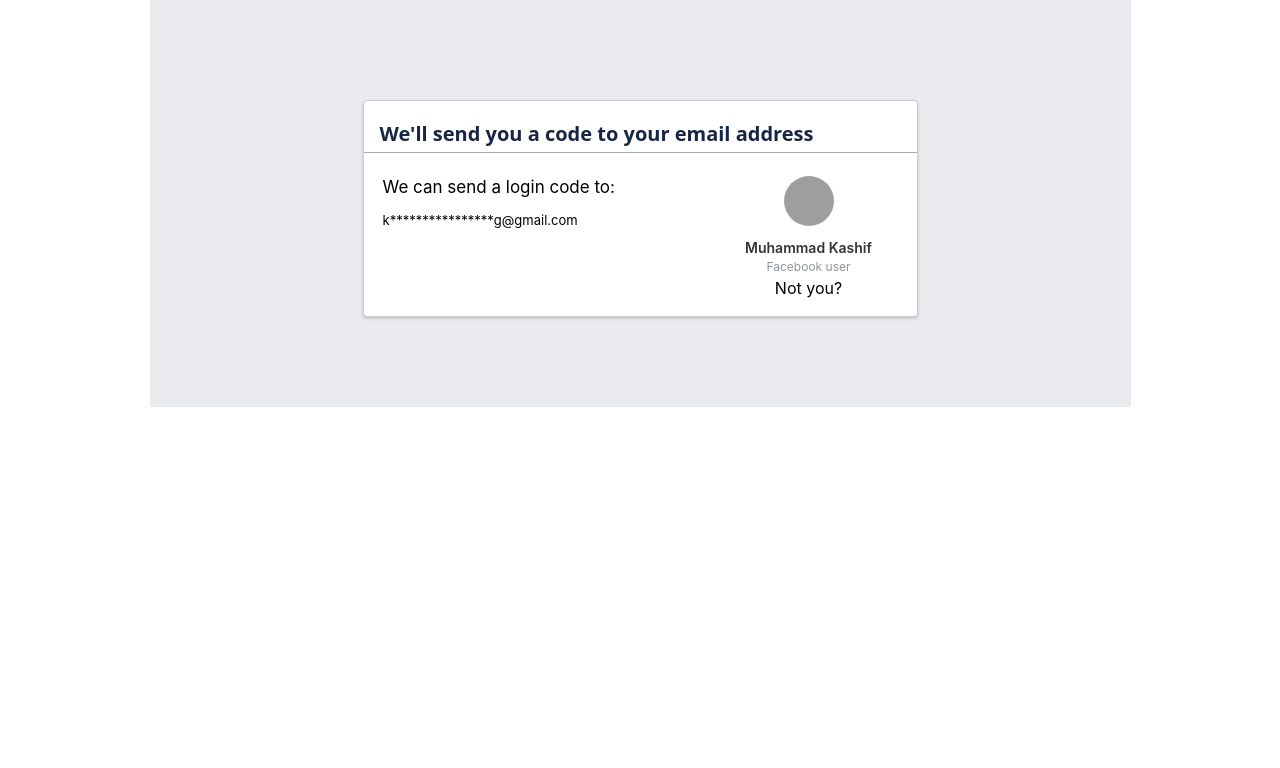
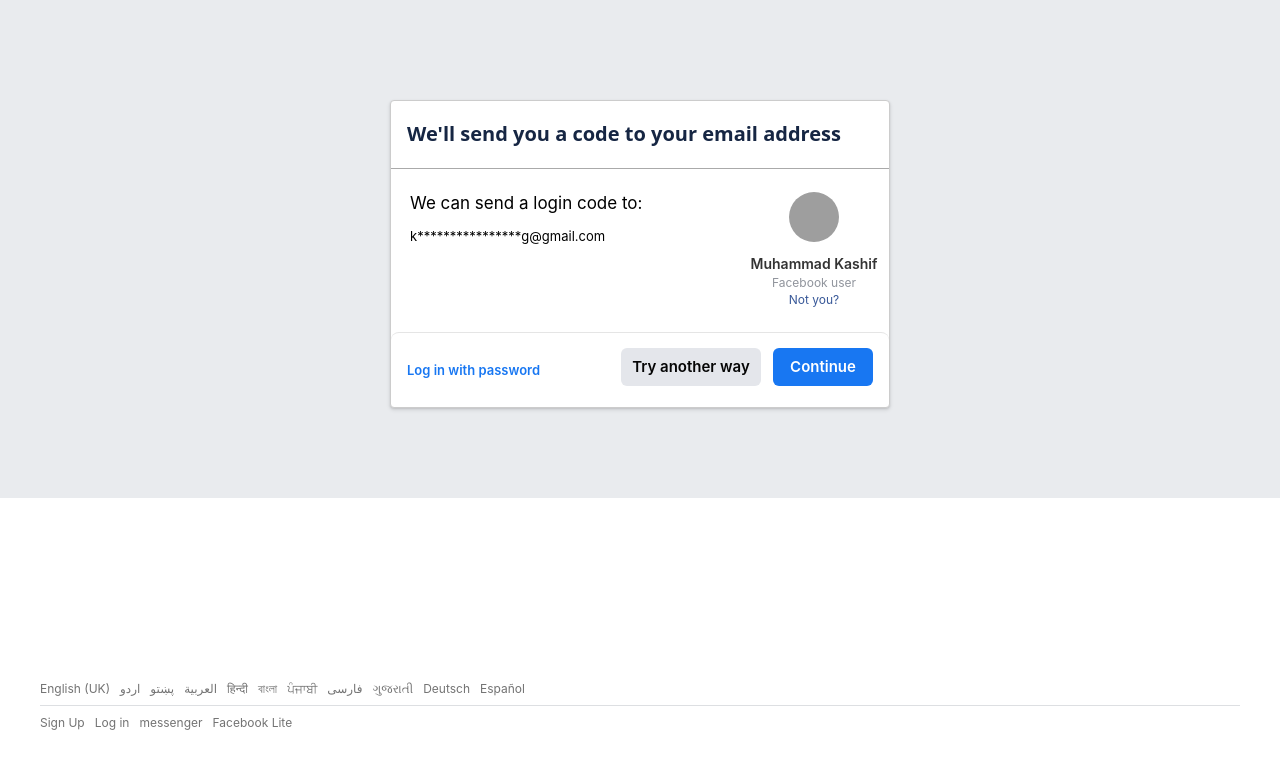
Before and after one commit to kashifshaikh810/facebook-app, a React (Create React App) app: page /recover/forgotPassword in a window 1280 px wide. Shown: the top 768 px of the page. Built offline with nearby package versions, Linux system fonts and the light colour scheme; grey boxes are pictures that could not be loaded.

Commit message:
Implement forgotPassword screen UI is completed

```diff
--- a/src/screens/ForgotPassword/ForgotPassword.css
+++ b/src/screens/ForgotPassword/ForgotPassword.css
@@ -1,6 +1,5 @@
 .forgotPass-container {
-  width: 981px;
-  margin: 0 auto;
+  margin: auto;
   position: relative;
   zoom: 1;
 }
@@ -16,6 +15,7 @@
 .forgotPass-card {
   background-color: #e9ebee;
   padding: 80px 0;
+  @apply max-[560px]:w-[40rem];
 }
 
 .forgotPass-form {
@@ -30,7 +30,7 @@
   background-color: #fff;
   border: 1px solid #ccc;
   box-shadow: 0 1px 2px rgba(0, 0, 0, 0.1), 0 2px 4px rgba(0, 0, 0, 0.1);
-  @apply w-[555px] mt-[20px] mb-[10px] pt-[10px] relative;
+  @apply w-[500px] mt-[20px] mb-[10px] pt-[10px] relative;
 }
 
 .forgotPass-card-header {
@@ -56,7 +56,7 @@
   font-weight: 700;
   line-height: 24px;
   margin-top: -16px;
-  padding: 16px 16px 0px 16px;
+  padding: 16px 16px 16px 16px;
 }
 
 .forgotPass-card-content {
@@ -122,8 +122,8 @@ td {
 
 .forgotPass-td-second {
   height: 112px;
-  padding-left: 20px;
-  padding-left: 16px;
+  padding-left: 5px;
+  padding-right: 16px;
   position: relative;
   text-align: center;
   width: 100%;
@@ -133,8 +133,8 @@ td {
 
 .forgotPass-td-second-child {
   height: 112px;
-  padding-left: 20px;
-  padding-left: 16px;
+  padding-left: 5px;
+  padding-right: 16px;
   position: relative;
   text-align: center;
   width: 100%;
@@ -175,3 +175,98 @@ td {
   font-size: 12px;
   text-align: center;
 }
+
+a {
+  color: #385898;
+  cursor: pointer;
+  text-decoration: none;
+  font-size: 12px;
+  position: relative;
+  top: -6px;
+}
+
+.forgotPassword-footer-container {
+  background-color: inherit;
+  border: none;
+  border-top: 1px solid rgba(0, 0, 0, 0.1);
+  border-top-left-radius: 0;
+  border-top-right-radius: 0;
+  height: 100%;
+  padding-top: 16px;
+  border-radius: 8px;
+  padding: 16px 16px 16px 16px;
+  line-height: 16px;
+}
+
+.forgotPassword-loginWith-text-container {
+  padding-top: 12px;
+}
+
+.forgotPassword-loginWith-text {
+  color: #1877f2;
+  font-family: SFProText;
+  font-family: inherit;
+  font-size: 13px;
+  font-weight: 600;
+  line-height: 30px;
+  vertical-align: middle;
+}
+
+.forgotPassword-two-buttons-container {
+  display: flex;
+  justify-content: center;
+  align-items: center;
+  flex-direction: row;
+  float: right;
+  padding-top: 5px;
+}
+
+.forgotPassword-try-another-text {
+  background-color: #e4e6eb;
+  border: none;
+  border-radius: 6px;
+  color: #050505;
+  font-size: 15px;
+  font-weight: 600;
+  margin-right: 8px;
+  padding: 8px 0;
+  width: 140px;
+  cursor: pointer;
+  display: inline-block;
+  text-decoration: none;
+  white-space: nowrap;
+  line-height: 22px;
+  transition: 200ms cubic-bezier(0.08, 0.52, 0.52, 1) background-color,
+    200ms cubic-bezier(0.08, 0.52, 0.52, 1) box-shadow,
+    200ms cubic-bezier(0.08, 0.52, 0.52, 1) transform;
+  position: relative;
+  top: -6px;
+  text-align: center;
+  text-shadow: none;
+  vertical-align: middle;
+}
+
+.forgotPassword-continue-button {
+  background-color: #1877f2;
+  border: none;
+  border-radius: 6px;
+  color: #fff;
+  font-size: 15px;
+  font-weight: 600;
+  padding: 8px 0;
+  width: 100px;
+  margin-left: 4px;
+  cursor: pointer;
+  display: inline-block;
+  text-decoration: none;
+  white-space: nowrap;
+  line-height: 22px;
+  transition: 200ms cubic-bezier(0.08, 0.52, 0.52, 1) background-color,
+    200ms cubic-bezier(0.08, 0.52, 0.52, 1) box-shadow,
+    200ms cubic-bezier(0.08, 0.52, 0.52, 1) transform;
+  position: relative;
+  top: -6px;
+  text-align: center;
+  text-shadow: none;
+  vertical-align: middle;
+}
--- a/src/screens/ForgotPassword/ForgotPassword.tsx
+++ b/src/screens/ForgotPassword/ForgotPassword.tsx
@@ -1,7 +1,10 @@
+import { useNavigate } from "react-router-dom";
 import ForgotPasswordMarkup from "./ForgotPasswordMarkup";
 
 const ForgotPassword = () => {
-  return <ForgotPasswordMarkup />;
+  const navigate = useNavigate();
+
+  return <ForgotPasswordMarkup navigate={navigate} />;
 };
 
 export default ForgotPassword;
--- a/src/screens/ForgotPassword/ForgotPasswordMarkup.tsx
+++ b/src/screens/ForgotPassword/ForgotPasswordMarkup.tsx
@@ -1,3 +1,4 @@
+import Footer from "../../components/Footer/Footer";
 import "./ForgotPassword.css";
 
 const ForgotPasswordMarkup = (props: any) => {
@@ -63,11 +64,31 @@ const ForgotPasswordMarkup = (props: any) => {
                     </table>
                   </div>
                 </div>
+
+                <div className="forgotPassword-footer-container">
+                  <div className="forgotPassword-footer-main">
+                    <div className="forgotPassword-two-buttons-container">
+                      <a href="/" className="forgotPassword-try-another-text">
+                        Try another way
+                      </a>
+                      <button className="forgotPassword-continue-button">
+                        Continue
+                      </button>
+                    </div>
+
+                    <div className="forgotPassword-loginWith-text-container">
+                      <a className="forgotPassword-loginWith-text" href="/">
+                        Log in with password
+                      </a>
+                    </div>
+                  </div>
+                </div>
               </div>
             </form>
           </div>
         </div>
       </div>
+      <Footer navigate={props.navigate} />
     </div>
   );
 };
```
